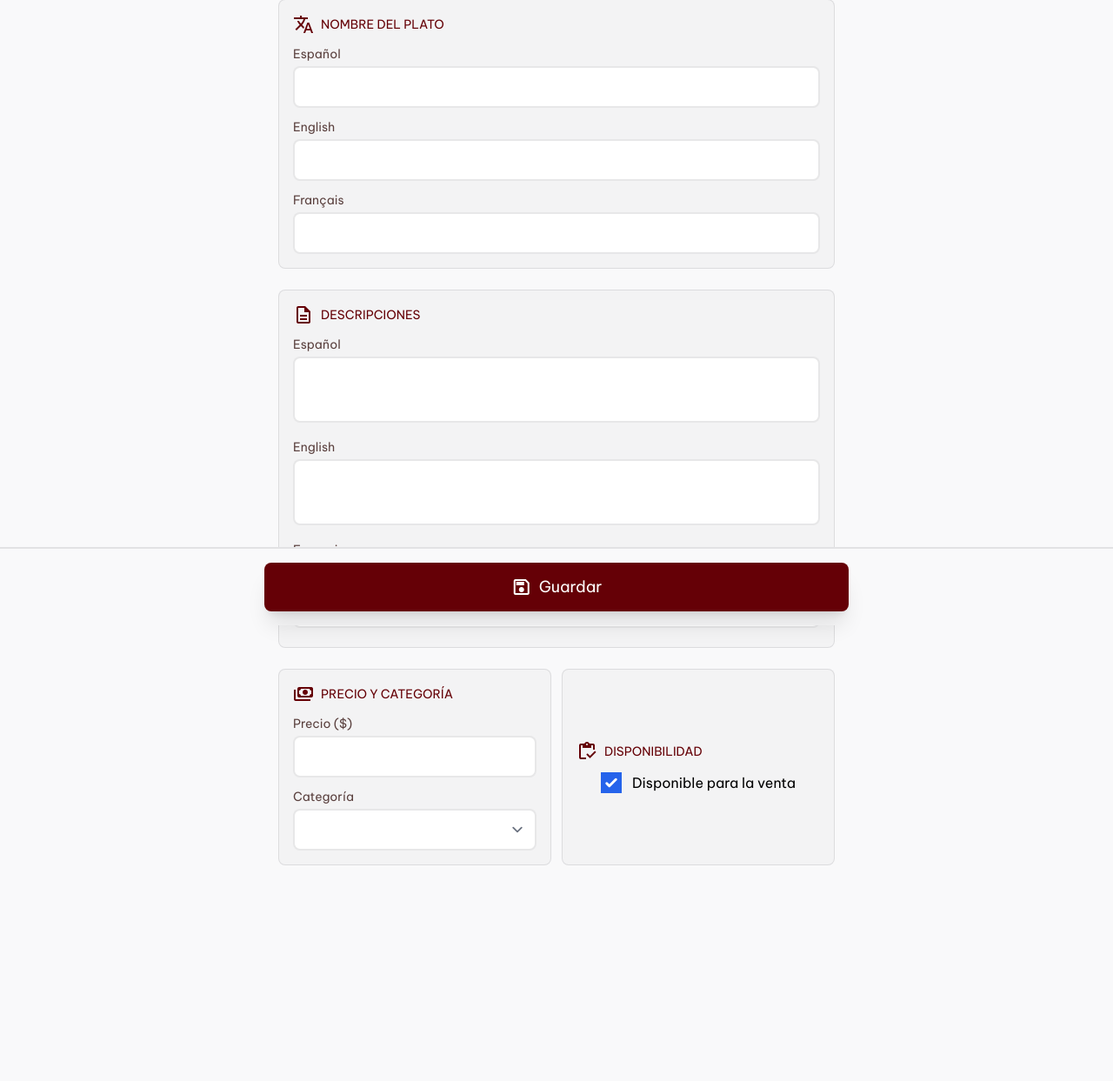
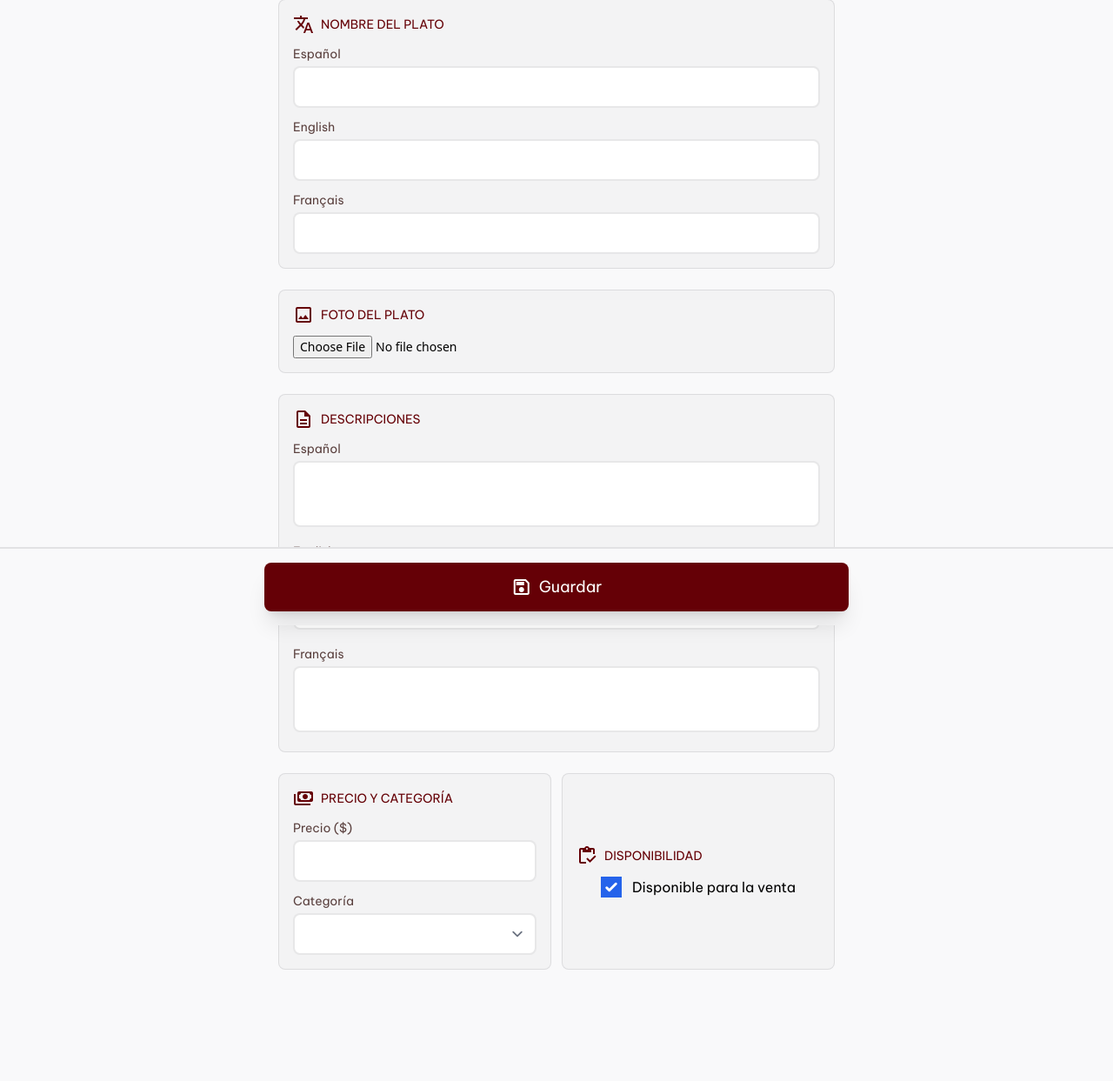
Before and after one commit to MiguelCuellar2005/elbarril-steakhouse, a Flask app: page /admin/platos/nuevo in a window 1280 px wide. Shown: the part 81-1324 px from the top of the page at 87% size. Before the commit the page ends 1076 px from the top, so only its background shows below. Run offline with Flask 3, Linux system fonts and the light colour scheme; the visitor is signed in with stand-in values (Sample User, id 1); lists and menus that the app fills with data are empty; parts of the project's set-up code (start-up, migrations or seed data) failed here and were passed over; some libraries are stand-ins or nearby versions.

```diff
--- a/app/routes/admin.py
+++ b/app/routes/admin.py
@@ -3,6 +3,9 @@ from app.models import Plato, Categoria, Promocion, Evento, SolicitudCatering
 from app import db
 from datetime import date
 from functools import wraps
+import os
+import uuid
+from werkzeug.utils import secure_filename
 
 admin_bp = Blueprint("admin", __name__)
 
@@ -71,12 +74,31 @@ def platos():
     return render_template("admin/platos.html", categorias=categorias)
 
 
+EXTENSIONES_PERMITIDAS = {"png", "jpg", "jpeg", "webp"}
+
+
+def extension_permitida(nombre_archivo):
+    return "." in nombre_archivo and nombre_archivo.rsplit(".", 1)[1].lower() in EXTENSIONES_PERMITIDAS
+
+
+def guardar_imagen(archivo):
+    if archivo and archivo.filename and extension_permitida(archivo.filename):
+        extension = archivo.filename.rsplit(".", 1)[1].lower()
+        nombre_unico = f"{uuid.uuid4().hex}.{extension}"
+        ruta_completa = os.path.join(current_app.config["UPLOAD_FOLDER"], nombre_unico)
+        archivo.save(ruta_completa)
+        return nombre_unico
+    return None
+
+
 @admin_bp.route("/platos/nuevo", methods=["GET", "POST"])
 @admin_requerido
 def plato_nuevo():
     categorias = Categoria.query.order_by(Categoria.orden).all()
 
     if request.method == "POST":
+        nombre_imagen = guardar_imagen(request.files.get("imagen"))
+
         plato = Plato(
             categoria_id=request.form.get("categoria_id"),
             nombre_es=request.form.get("nombre_es"),
@@ -86,6 +108,7 @@ def plato_nuevo():
             descripcion_en=request.form.get("descripcion_en"),
             descripcion_fr=request.form.get("descripcion_fr"),
             precio=request.form.get("precio"),
+            imagen=nombre_imagen,
             disponible=bool(request.form.get("disponible"))
         )
         db.session.add(plato)
@@ -102,6 +125,10 @@ def plato_editar(plato_id):
     categorias = Categoria.query.order_by(Categoria.orden).all()
 
     if request.method == "POST":
+        nombre_imagen = guardar_imagen(request.files.get("imagen"))
+        if nombre_imagen:
+            plato.imagen = nombre_imagen
+
         plato.categoria_id = request.form.get("categoria_id")
         plato.nombre_es = request.form.get("nombre_es")
         plato.nombre_en = request.form.get("nombre_en")
--- a/app/templates/admin/plato_form.html
+++ b/app/templates/admin/plato_form.html
@@ -39,7 +39,7 @@
 </header>
 
 <main class="w-full max-w-2xl pt-20 pb-32 px-4">
-<form method="POST" class="space-y-6" id="dish-form">
+<form method="POST" class="space-y-6" id="dish-form" enctype="multipart/form-data">
 
 <section class="bg-surface-container-low p-4 rounded-lg border border-on-surface/10">
 <div class="flex items-center gap-2 mb-3 text-primary">
@@ -60,6 +60,18 @@
 <input class="w-full h-12 px-4 bg-white border-2 border-on-surface/10 rounded-lg" name="nombre_fr" type="text" value="{{ plato.nombre_fr if plato else '' }}"/>
 </div>
 </div>
+</section>
+
+<section class="bg-surface-container-low p-4 rounded-lg border border-on-surface/10">
+<div class="flex items-center gap-2 mb-3 text-primary">
+<span class="material-symbols-outlined">image</span>
+<h2 class="font-label-lg text-sm uppercase">Foto del plato</h2>
+</div>
+{% if plato and plato.imagen %}
+<img src="{{ url_for('static', filename='uploads/' + plato.imagen) }}" class="w-full h-40 object-cover rounded-lg mb-3" alt="Foto actual">
+<p class="text-xs text-on-surface-variant mb-2">Selecciona una nueva foto solo si quieres reemplazarla</p>
+{% endif %}
+<input type="file" name="imagen" accept="image/*" class="w-full text-sm">
 </section>
 
 <section class="bg-surface-container-low p-4 rounded-lg border border-on-surface/10">
```
Also changed, not shown: app/templates/public/menu.html (+5 -5 lines).
